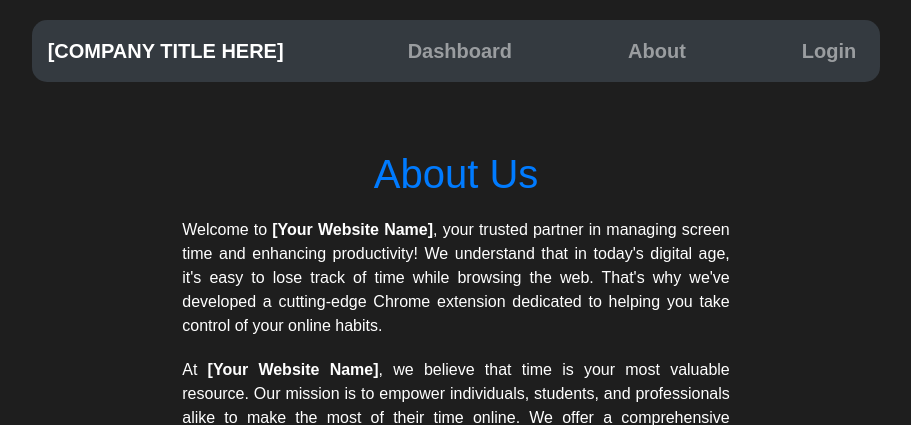
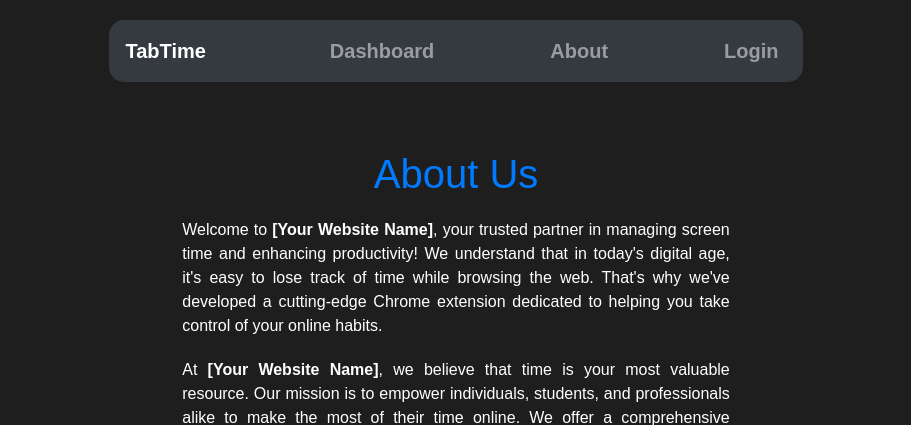
Before and after one commit to Crustacean-Hacks/HackUIowa, a Flask app: page /about in a window 1280 px wide. Shown: the top 425 px of the page, without its empty margins (184-1095 px from the left). Run offline with Flask 3, Linux system fonts and the light colour scheme.

Commit message:
base fix

```diff
--- a/website/app.py
+++ b/website/app.py
@@ -101,3 +101,4 @@ if __name__ == "__main__":
     fullchain = os.environ.get("SSL_FULLCHAIN")
     privkey = os.environ.get("SSL_PRIVKEY")
     app.run(debug=debug, port=port, host=ip, ssl_context=(fullchain, privkey))
+    #     app.run(debug=debug, port=port, host=ip)
--- a/website/templates/base.html
+++ b/website/templates/base.html
@@ -14,7 +14,7 @@
     <div class="container">
         <ul class="nav justify-content-center" font-family="proxima-nova">
             <nav class="navbar navbar-expand-md navbar-dark bg-dark" >
-                <a class="navbar-brand" href="{{ url_for('home') }}"> [COMPANY TITLE HERE] </a>
+                <a class="navbar-brand" href="{{ url_for('home') }}"> TabTime </a>
                 <button class="navbar-toggler" type="button" data-toggle="collapse" data-target="#navbarNav">
                     <span class="navbar-toggler-icon"></span>
                 </button>
```
